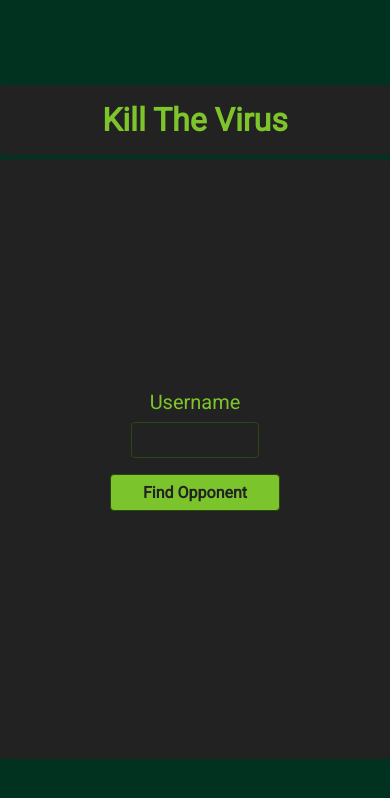
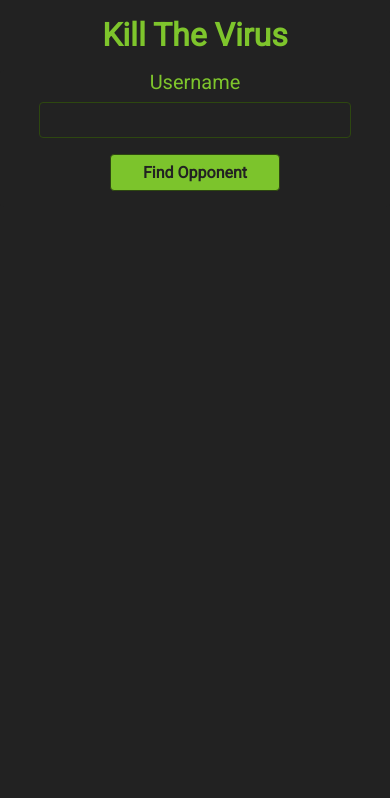
Before and after one commit to GustafOhlstrom/kill-the-virus-client, a React (Create React App) app: page / in a window 390 px wide. Shown: the top 798 px of the page. Built offline with nearby package versions, Linux system fonts and the light colour scheme; no server answers.

Commit message:
Mobile responsive design now supported

```diff
--- a/src/App.js
+++ b/src/App.js
@@ -217,8 +217,13 @@ class App extends React.Component{
 			this.setState({ virusFound: true, virusIcon: null })
 
 			// Send time taken to click virus to both players
-			socket.emit('click-virus', { clickTime, roomName } );
+			socket.emit('click-virus', { clickTime, roomName } )
 		}
+	}
+
+	// Handle clicking the mobile scoreboard icon to display / hide scoreboard
+	handleScoreboardArrowClick = () => {
+		document.querySelector('#scoreboard').classList.toggle('scoreboard-hide')
 	}
 
 	// Save username
@@ -230,6 +235,15 @@ class App extends React.Component{
 		return (
 			<main id="app">
 				<h1 className="title">Kill The Virus</h1>
+				{ user &&
+					<button
+						class="scoreboard-toggle"
+						onClick={this.handleScoreboardArrowClick}
+					>
+						View Scoreboard
+					</button>
+				}
+				{/* {user && <button className="scoreboard-button">Scoreboard</button>} */}
 				<div className="flex-container">
 					{user
 						? <>
--- a/src/components/lobby/lobby.scss
+++ b/src/components/lobby/lobby.scss
@@ -8,14 +8,14 @@
     color: $color1;
     background-color: $bColor2;
     width: 100%;
-    height: 600px;
+    // margin: 2rem 0;
 
     border-radius: 0.25rem;
 
     .register {
 
         .username {
-            width: 33%;
+            width: 80%;
             margin: 0 auto;
 
             label {
@@ -50,27 +50,23 @@
                 margin-bottom: 1rem;
             }
         }
+    }
 
-        button {
-            font-family: 'Roboto', 'Montserrat', sans-serif;
-            font-size: 1rem;
-            font-weight: 700;
+    @media screen and (min-width: 768px) {
+        .register {
+            .username {
+                width: 50%;
+            }
+        }
+    }
 
-            padding: 0.5rem 2rem;
-            margin-bottom: 1rem;
+    @media screen and (min-width: 1200px) {
+        height: 600px;
+        margin: 0;
 
-            color: $bColor2;
-            background-color: lighten($borderColor1, $amount: 30);
-            border: 1px solid $borderColor1;
-            border-radius: 0.25rem;
-
-            &:hover {
-                background-color: lighten($borderColor1, $amount: 40);
-                cursor: pointer;
-            }
-
-            &:focus {
-                outline: none;
+        .register {
+            .username {
+                width: 33%;
             }
         }
     }
--- a/src/components/playingField/PlayingField.js
+++ b/src/components/playingField/PlayingField.js
@@ -9,7 +9,7 @@ function PlayingField(props) {
     if(opponent) {
         if(countdown) {
             // Display countdown
-            boardContent = <div className="next-round">{ countdown }</div>
+            boardContent = <div className="next-round countdown">{ countdown }</div>
         } else if(winner) {
             // Display game winner
             boardContent = (
--- a/src/components/playingField/playingField.scss
+++ b/src/components/playingField/playingField.scss
@@ -7,7 +7,7 @@
     justify-content: center;
     align-items: center;
 
-    width: 70%;
+    width: 100%;
     max-height: 600px;
 
     color: $color1;
@@ -23,11 +23,16 @@
         left: 50%;
         transform: translate(-50%, -50%);
 
-        font-size: 5rem;
+        width: 100%;
+        font-size: 3rem;
 
         .winning-round {
-            font-size: 3rem;
+            font-size: 2rem;
         }
+    }
+
+    .countdown {
+        font-size: 5rem;
     }
 
     .board {
@@ -54,6 +59,7 @@
         }
 
         .waiting-for-opponent {
+            font-size: 1.25rem;
             position: relative;
             top: 50%;
             transform: translateY(-50%);
@@ -63,4 +69,17 @@
             }
         }
     }
+
+    @media screen and (min-width: 1200px) {
+        width: 70%;
+
+        .next-round {
+            font-size: 5rem;
+            width: auto;
+
+            .winning-round {
+                font-size: 3rem;
+            }
+        }
+    }
 }
--- a/src/components/scoreboard/scoreboard.scss
+++ b/src/components/scoreboard/scoreboard.scss
@@ -1,15 +1,24 @@
 @import '../../variables.scss';
 
 #scoreboard {
+    position: absolute;
+
     color: $color1;
     background-color: $bColor2;
-    width: 29%;
-    max-height: 600px;
+    width: 100%;
 
     border-radius: 0.25rem;
 
+    height: 0;
+    overflow: hidden;
+    transition: height 0.3s ease-out;
+
     h2 {
         padding: 1rem;
+    }
+
+    &.scoreboard-hide {
+        height: 100%;
     }
 
     .timers {
@@ -41,7 +50,7 @@
 
     table {
         width: 100%;
-        padding: 8px;
+        padding: 0 8px 8px 8px;
 
         th,
         td {
@@ -60,6 +69,15 @@
         .round-loss {
             color: $color2;
         }
+    }
 
+    @media screen and (min-width: 1200px) {
+        position: initial;
+
+        max-height: 600px;
+        width: 29%;
+
+        height: auto;
+        overflow: none;
     }
 }
--- a/src/main.scss
+++ b/src/main.scss
@@ -11,6 +11,58 @@ body {
 	font-family: 'Roboto', 'Montserrat', sans-serif;
     text-align: center;
     color: $color1;
+    background-color: $bColor2;
+}
+
+button {
+    font-family: 'Roboto', 'Montserrat', sans-serif;
+    font-size: 1rem;
+    font-weight: 700;
+
+    padding: 0.5rem 2rem;
+    margin-bottom: 1rem;
+
+    color: $bColor2;
+    background-color: lighten($borderColor1, $amount: 30);
+    border: 1px solid $borderColor1;
+    border-radius: 0.25rem;
+
+    &:hover {
+        background-color: lighten($borderColor1, $amount: 40);
+        cursor: pointer;
+    }
+
+    &:focus {
+        outline: none;
+    }
+}
+
+#app {
+    min-height: 100vh;
+    min-height: -webkit-fill-available;
+    display: flex;
+    flex-direction: column;
+    justify-content: center;
+
+    .title {
+        padding: 1rem 0;
+    }
+}
+
+.flex-container {
+    flex-grow: 1;
+    display: flex;
+    justify-content: space-between;
+}
+
+.scoreboard-toggle {
+    border: none;
+    border-radius: 0;
+    margin-bottom: 0;
+}
+
+@media screen and (min-width: 1200px) {
+    body {
         background-color: $bColor1;
     }
 
@@ -32,6 +84,10 @@ body {
     }
 
     .flex-container {
-    display: flex;
-    justify-content: space-between;
+        flex-grow: 0;
     }
+
+    .scoreboard-toggle {
+        display: none;
+    }
+}
```
Lines whose indentation alone changed are shown as unchanged.
